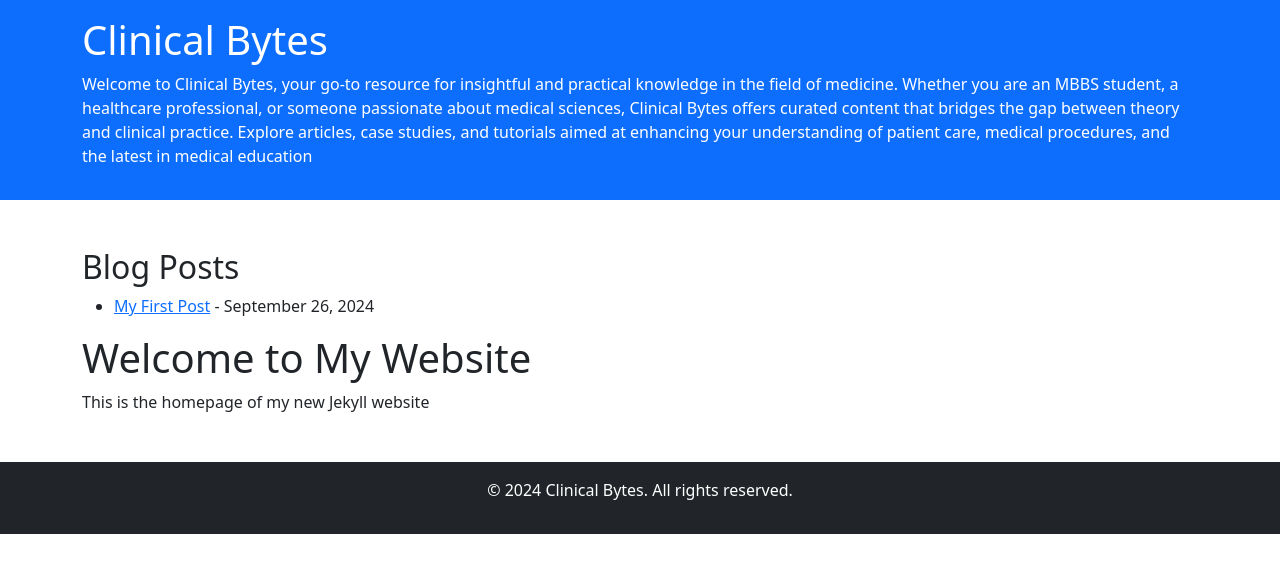
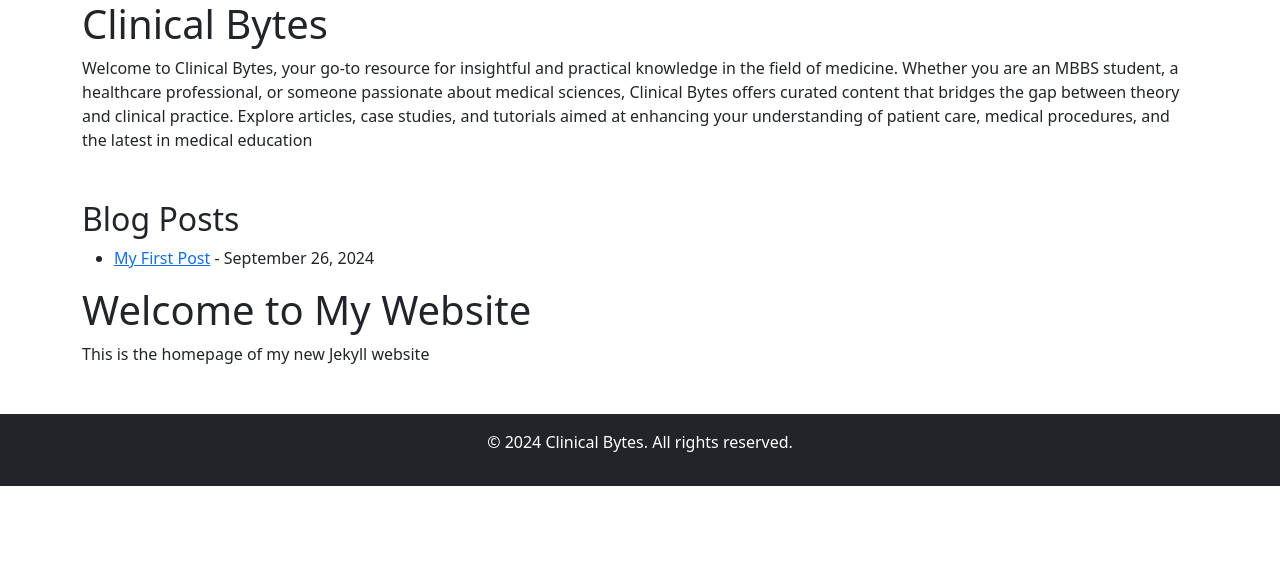
Before and after one commit to prabhatsharm007/prabhatsharm007.github.io, a Jekyll site: the page built from index.md, in a window 1280 px wide. Shown: the top 573 px of the page. Built offline with Jekyll 4.4.1, drawn with Linux system fonts in a browser that asks for light colours.

Commit message:
Update default.html

```diff
--- a/_layouts/default.html
+++ b/_layouts/default.html
@@ -8,7 +8,7 @@
     <link rel="stylesheet" href="/assets/css/styles.css">
 </head>
 <body>
-    <header class="bg-primary text-white p-3">
+    <!-- <header class="bg-primary text-white p-3">
         <div class="container">
             <h1>{{ site.title }}</h1>
             <p>{{ site.description }}</p>
@@ -19,6 +19,18 @@
     </main>
     <footer class="bg-dark text-white text-center p-3">
         <p>&copy; {{ site.time | date: '%Y' }} {{ site.title }}. All rights reserved.</p>
-    </footer>
+    </footer> -->
+    <header class="custom-header">
+        <div class="container">
+            <h1>{{ site.title }}</h1>
+            <p>{{ site.description }}</p>
+        </div>
+    </header>
+<main class="custom-main container my-5">
+    {{ content }}
+</main>
+<footer class="custom-footer bg-dark text-white text-center p-3">
+    <p>&copy; {{ site.time | date: '%Y' }} {{ site.title }}. All rights reserved.</p>
+</footer>
 </body>
 </html>
```
